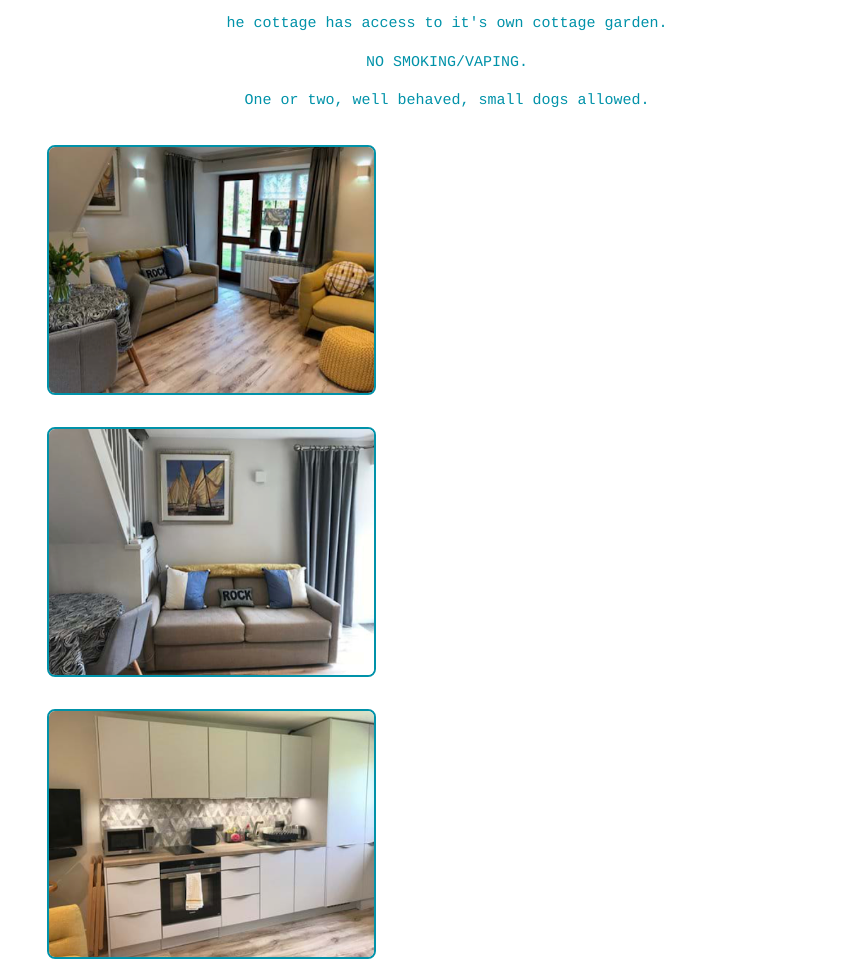
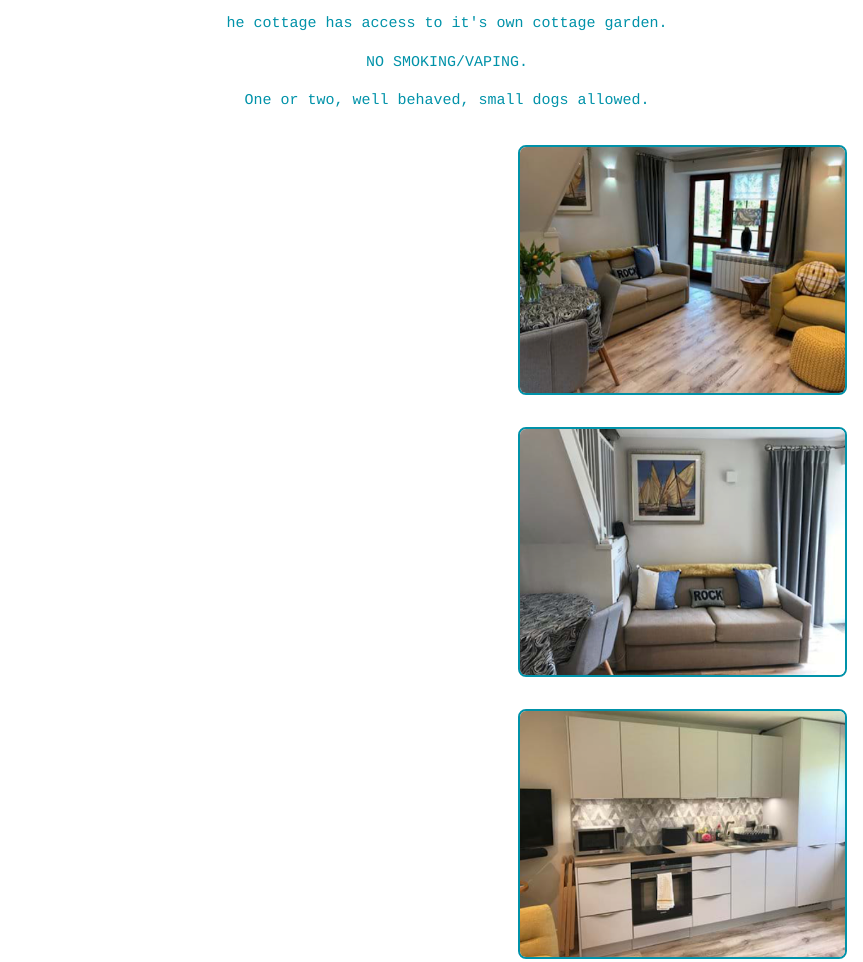
Before and after one commit to lucywelch99/TheSnug, a plain HTML site: page index.html in a window 1280 px wide. Shown: the part 1149-2111 px from the top of the page, without its empty margins (417-1280 px from the left). Drawn offline with nearby package versions, Linux system fonts and the light colour scheme.

Commit message:
Add files via upload

```diff
--- a/index.html
+++ b/index.html
@@ -88,7 +88,7 @@
 					</article>
 
 
-				<div style="float:left; width25% class=">
+				<div style="float:right; width25%;">
 						<div class="col-sm-2"><center><img src="Snug Home 1.png"class="rounded-3 m-3" alt="livingarea" height="250"</center></div>
 						<div class="col-sm-3"><center><img src="Snug Home 2.png"class="rounded-3 m-3" alt="sofa" height="250"</center></div>
 						<div class="col-sm-4"><center><img src="Snug Home 3.png"class="rounded-3 m-3" alt="kitchen" height="250"</center></div>
```
